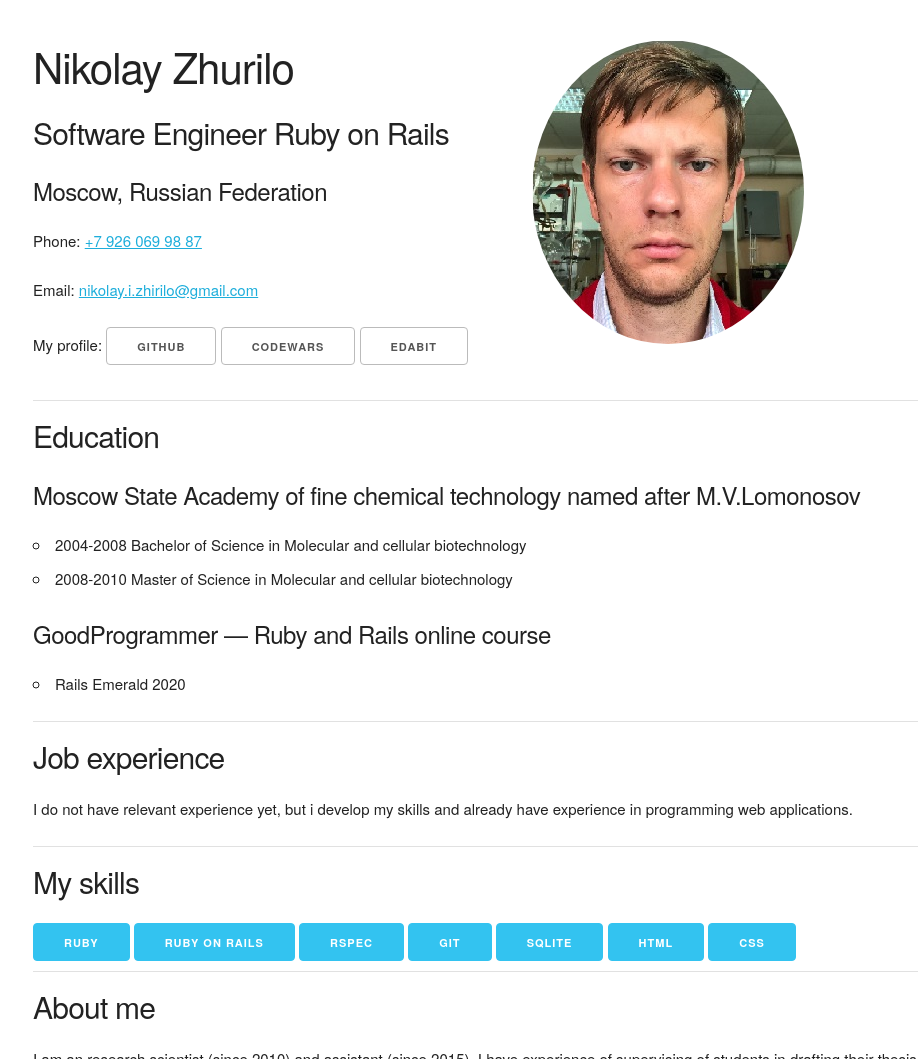
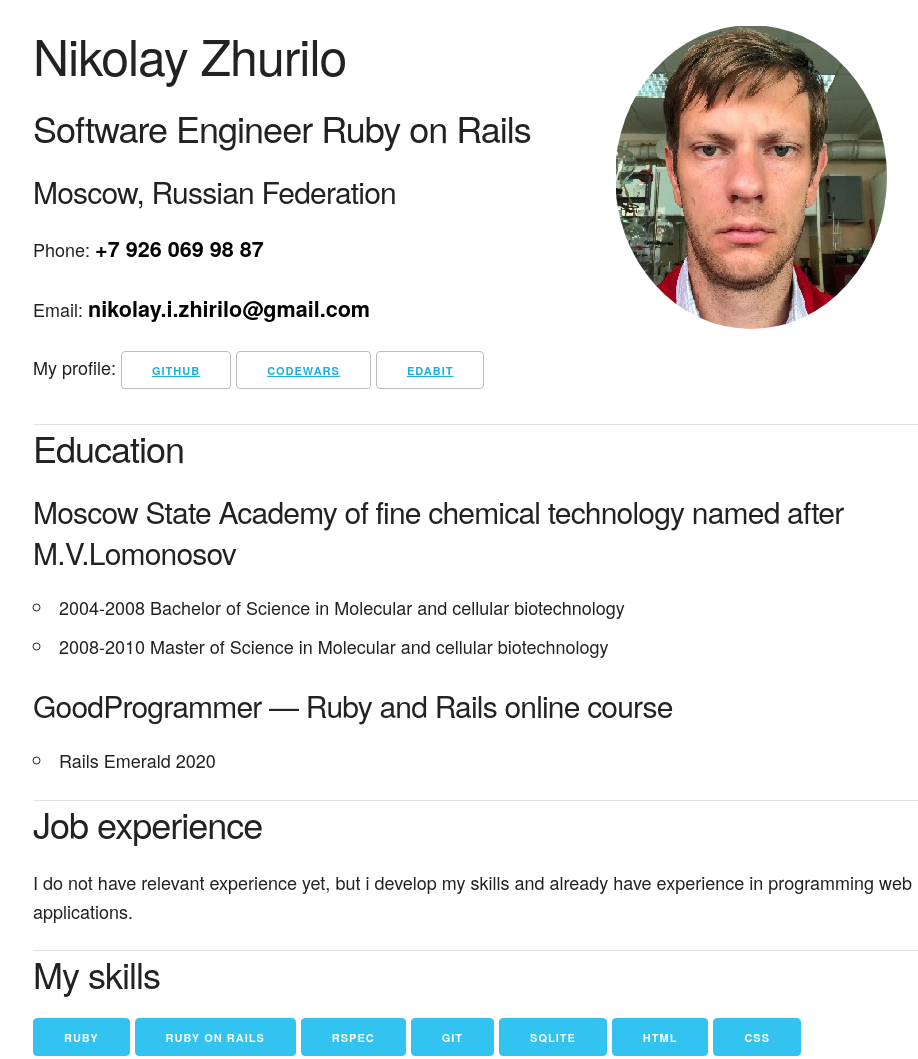
Before and after one commit to mikolajan/cv, a plain HTML site: page index.html in a window 1280 px wide. Shown: the top 1059 px of the page, without its empty margins (127-1045 px from the left). Drawn offline with Linux system fonts and the light colour scheme.

Commit message:
fix mistake in tags <a> and <link>

```diff
--- /dev/null
+++ b/css/css.css
@@ -0,0 +1,18 @@
+body {
+  font-size: 18px;
+}
+
+.contacts {
+  font-size: 1.2em;
+  text-decoration: none;
+  color: black;
+  font-weight: bold;
+}
+
+ .foto {
+  border-radius: 50%;
+}
+
+.row {
+  border-bottom: 1px solid #E1E1E1;
+}
--- a/css/grid.css
+++ /dev/null
@@ -1,8 +0,0 @@
-.foto {
-  border-radius: 100%;
-}
-
-.row {
-  margin-top: 15px;
-  border-bottom: 1px solid #E1E1E1;
-}
--- a/index.html
+++ b/index.html
@@ -4,26 +4,26 @@
   <meta charset="utf-8">
   <title>Nikolay Zhurilo. Software Engineer Ruby on Rails</title>
 
-  <link rel="icon" type="png" sizes="16x16" href="images/favicon/ruby.png">
+  <link rel="icon" type="image/png" sizes="16x16" href="images/favicon/ruby.png">
   <link rel="stylesheet" href="css/normalize.css">
   <link rel="stylesheet" href="css/skeleton.css">
-  <link rel="stylesheet" href="css/grid.css">
+  <link rel="stylesheet" href="css/css.css">
 </head>
 <body>
 <div class="container">
     <div class="row">
-      <div class="six columns">
+      <div class="seven columns">
         <p></p>
-        <h2>Nikolay Zhurilo</h2>
-        <h4>Software Engineer Ruby on Rails</h4>
-        <h5>Moscow, Russian Federation</h5>
-        <p>Phone: <a href="tel:+79260699887">+7 926 069 98 87</a></p>
-        <p>Email: <a href="mailto:nikolay.i.zhirilo@gmail.com">
+        <h1>Nikolay Zhurilo</h1>
+        <h3>Software Engineer Ruby on Rails</h3>
+        <h4>Moscow, Russian Federation</h4>
+        <p>Phone: <a class="contacts" href="tel:+79260699887">+7 926 069 98 87</a></p>
+        <p>Email: <a class="contacts" href="mailto:nikolay.i.zhirilo@gmail.com">
         nikolay.i.zhirilo@gmail.com</a></p>
         <p>My profile:
-          <a href="https://github.com/mikolajan"><button class="button">GitHub</button></a>
-          <a href="https://www.codewars.com/users/mikolajan"><button class="button">Codewars</button></a>
-          <a href="https://edabit.com/user/fhkoxFW5oFhZHKm7d"><button class="button">Edabit</button></a>
+          <button class="button"><a href="https://github.com/mikolajan">GitHub</a></button>
+          <button class="button"><a href="https://www.codewars.com/users/mikolajan">Codewars</a></button>
+          <button class="button"><a href="https://edabit.com/user/fhkoxFW5oFhZHKm7d">Edabit</a></button>
         </p>
       </div>
       <div class="five columns">
@@ -32,21 +32,21 @@
       </div>
     </div>
     <div class="row">
-      <h4>Education</h4>
-      <h5>Moscow State Academy of fine chemical technology named after M.V.Lomonosov</h5>
+      <h3>Education</h3>
+      <h4>Moscow State Academy of fine chemical technology named after M.V.Lomonosov</h4>
       <ul>
         <li>2004-2008 Bachelor of Science in Molecular and cellular biotechnology</li>
         <li>2008-2010 Master of Science in Molecular and cellular biotechnology</li>
       </ul>
-      <h5>GoodProgrammer — Ruby and Rails online course</h5>
+      <h4>GoodProgrammer — Ruby and Rails online course</h4>
       <ul><li>Rails Emerald 2020</li></ul>
     </div>
   <div class="row">
-    <h4>Job experience</h4>
+    <h3>Job experience</h3>
     <p>I do not have relevant experience yet, but i develop my skills and already have experience in programming web applications.</p>
   </div>
   <div class="row">
-    <h4>My skills</h4>
+    <h3>My skills</h3>
     <button class="button-primary">Ruby</button>
     <button class="button-primary">Ruby on Rails</button>
     <button class="button-primary">RSpec</button>
@@ -56,7 +56,7 @@
     <button class="button-primary">CSS</button>
   </div>
     <div class="row">
-      <h4>About me</h4>
+      <h3>About me</h3>
       <p>I am an research scientist (since 2010) and assistant (since 2015). I have experience of supervising of students in drafting their thesis and experience in writing scientific articles. Languages: Russian — native, English — pre-intermediate.</p>
     </div>
 </div>
```
